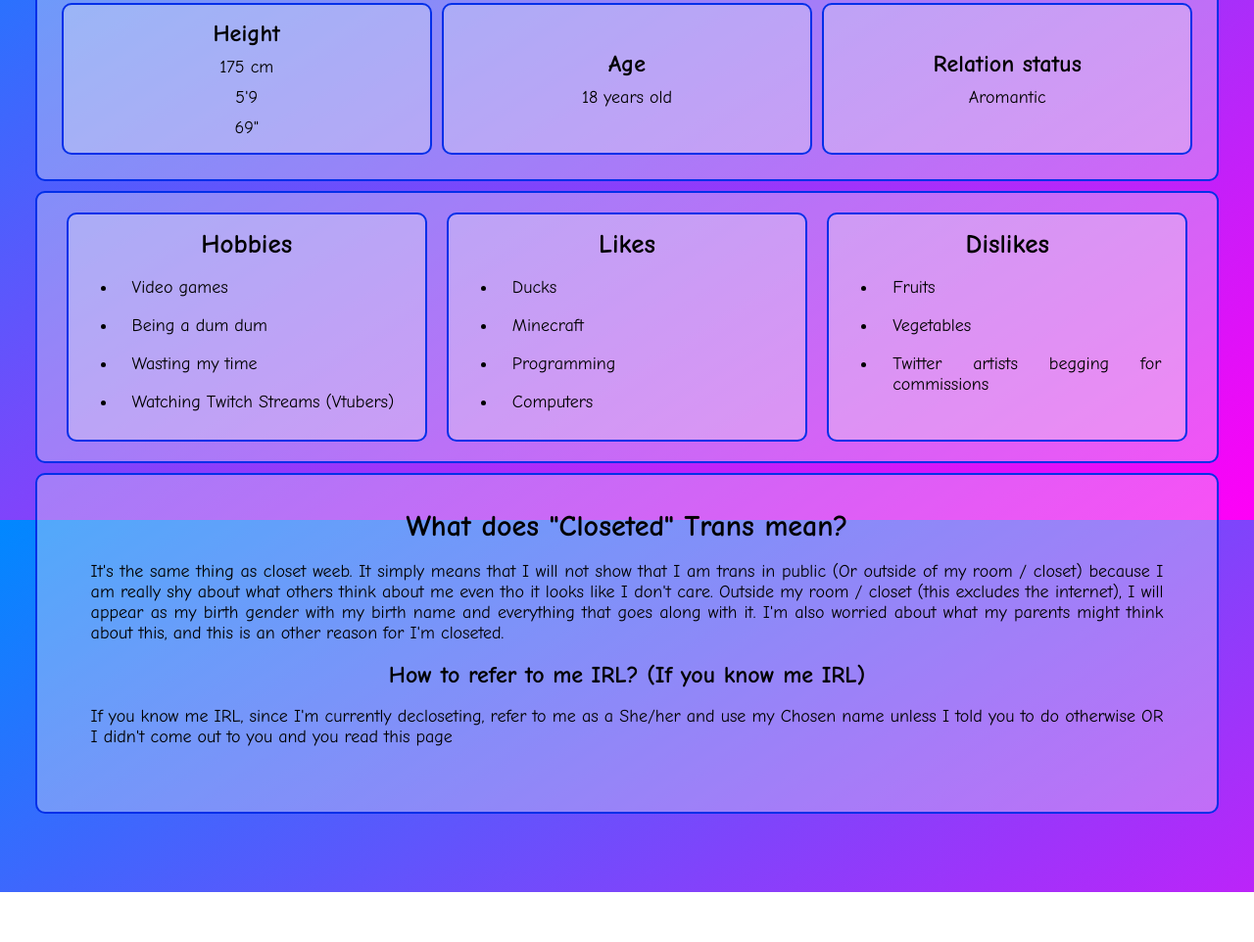
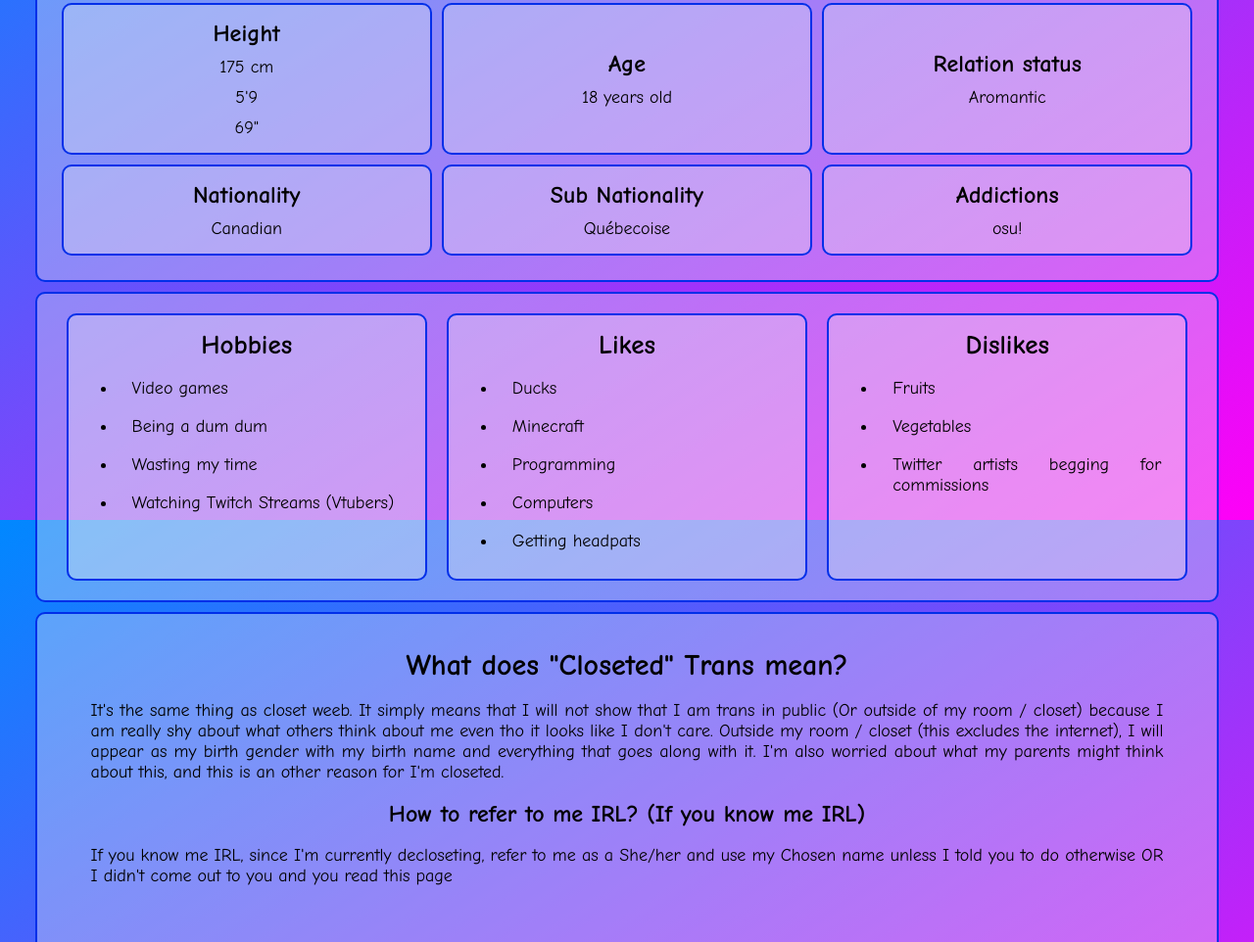
Before and after one commit to lilysoftpaw/aboutme, a plain HTML site: page index.html in a window 1280 px wide. Shown: the part 1069-2031 px from the top of the page at 98% size. Before the commit the page ends 1980 px from the top, so only its background shows below. Drawn offline with Linux system fonts and the light colour scheme.

Commit message:
added some sections and a thing i like
uwu

```diff
--- a/index.html
+++ b/index.html
@@ -262,6 +262,18 @@
                                     <p style="font-size: calc((var(--font-size-p) - 7px) * var(--scale))">I love you Evelyn &lt;3 </p>
                                     --->
                                 </div>
+                                <div class="infoSubcontainer BoxStyle">
+                                    <h5 class="sectionTitle">Nationality</h5>
+                                    <p>Canadian</p>
+                                </div>
+                                <div class="infoSubcontainer BoxStyle">
+                                    <h5 class="sectionTitle">Sub Nationality</h5>
+                                    <p>Québecoise</p>
+                                </div>
+                                <div class="infoSubcontainer BoxStyle">
+                                    <h5 class="sectionTitle">Addictions</h5>
+                                    <p>osu!</p>
+                                </div>
                             </div>
                         </div>
                     </div>
@@ -286,6 +298,7 @@
                                         <li><p>Minecraft</p></li>
                                         <li><p>Programming</p></li>
                                         <li><p>Computers</p></li>
+                                        <li><p>Getting headpats</p></li>
                                     </ul>
                                 </div>
                             </div>
```
